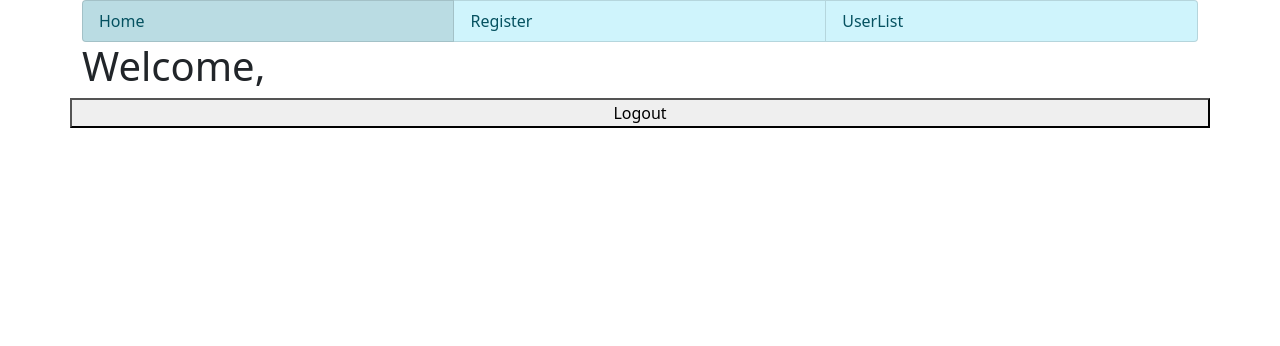
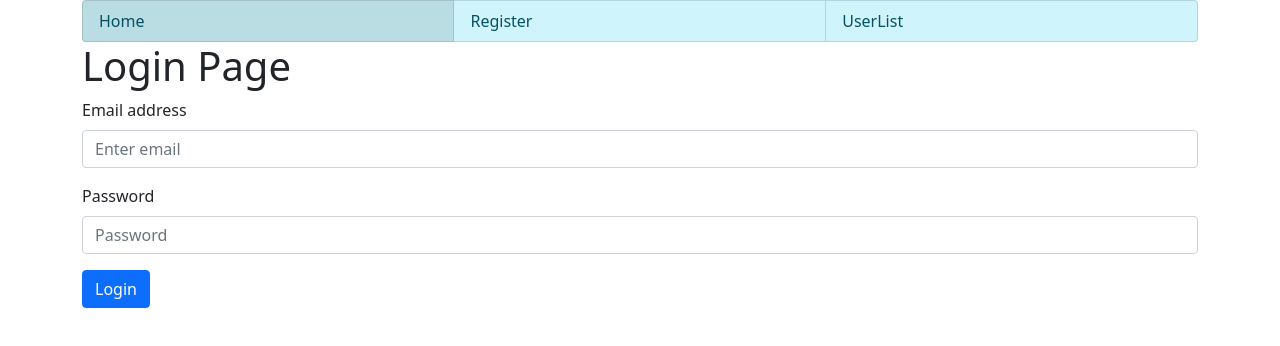
Before and after one commit to msfi-maneeshg/react-demo, a React (Create React App) app: page / in a window 1280 px wide. Both pictures are taken after a click on the button "Login". Shown: the top 346 px of the page. Built offline with nearby package versions, Linux system fonts and the light colour scheme.

Commit message:
update the login page with redux

```diff
--- a/src/Login.jsx
+++ b/src/Login.jsx
@@ -1,140 +1,125 @@
-import React from 'react'
-import {Form,Button,Alert   } from 'react-bootstrap';
+import React,{ useState }  from 'react'
+import {Form,Button,Alert,Table,Container,Row,Col} from 'react-bootstrap';
 import {useSelector,useDispatch} from 'react-redux';
-import {callLogout} from './store/reducers';
+import {callLogout,callLogin} from './store/reducers';
 
-class LoginPage extends React.Component{
-    constructor(props){
-        super(props)
+function LoginPage() {
+    const dispatch = useDispatch();
     let inputFieldComponent = {
         value :"",
         isValid : true,
         errorMessage : ""
     }
+    let [emailData, setEmailData] = useState(inputFieldComponent);
+    let [passwordData, setPasswordData] = useState(inputFieldComponent);
+    let [isShowAlertMessage, setIsShowAlertMessage] = useState(false);
+    let [isSubmitting, setIsSubmitting] = useState(false);
+    let [responseData,setResponseData] = useState('');
+    // let [isStatusOK,setIsStatusOK] = useState(false);
 
-        this.state = {
-            email : inputFieldComponent,
-            password:inputFieldComponent,
-            isShowAlertMessage:false
-        }
-    }
 
-    setFormValue(e){
-        this.setState({isSubmit:false})
+      let setFormValue = (e) =>{
        let inputFieldComponent = {
             value :e.target.value,
             isValid : true,
             errorMessage : ''
         };
         if (e.target.name === 'email'){
-            this.setState({email:inputFieldComponent});
+            setEmailData(inputFieldComponent);
         }else if (e.target.name === 'password'){
-            this.setState({password:inputFieldComponent});
+            setPasswordData(inputFieldComponent);
         }
     }
 
-    submitLoginDetails(e){
+
+    let closeAlertMessage = () =>{
+       setIsShowAlertMessage(false);
+    }
+    let submitLoginDetails = (e) =>{
+        setIsSubmitting(true);
         let validation = true
+
         //-------- Email validation
-        if(!this.state.email.value){
-            this.setState({email:{value:this.state.email.value,isValid:false,errorMessage:'Email Address can not be empty'}});
+        if(!emailData.value){
+            setEmailData({value:emailData.value,isValid:false,errorMessage:'Email Address can not be empty'});
             validation = false
         }else{
             var emailPattern = new RegExp(/^[a-zA-Z0-9+_.-]+[@]+[a-zA-Z0-9.-]+[.]+[a-zA-Z0-9.-]+$/i);
-
-            if (!emailPattern.test(this.state.email.value)) {
-                this.setState({email:{value:this.state.email.value,isValid:false,errorMessage:'Please enter valid email address.'}});
+            if (!emailPattern.test(emailData.value)) {
+                setEmailData({value:emailData.value,isValid:false,errorMessage:'Please enter valid email address.'});
                 validation = false
             }
-
         }
 
         //-------- Password validation
-         if(!this.state.password.value){
-            this.setState({password:{value:this.state.password.value,isValid:false,errorMessage:'Password can not be empty'}});
+        if(!passwordData.value){
+            setPasswordData({value:passwordData.value,isValid:false,errorMessage:'Password can not be empty'});
             validation = false
         }
+        console.log("validation: "+validation)
         if(validation){
-            this.setState({isSubmit:true})
+            let isStatusOK = false;
             //-------- sending post request for login
             const requestOptions = {
                 method: 'POST',
                 headers: { 'Content-Type': 'application/json','Access-Control-Allow-Origin':'*' },
                 body: JSON.stringify({
-                    email:  this.state.email.value,
-                    password:  this.state.password.value
+                    email:  emailData.value,
+                    password:  passwordData.value
                 })
             };
             fetch('http://localhost:8000/login', requestOptions)
                 .then((response) => {
-                    const data = response.json()
                     if(response.status === 200){
-                        this.setState({ isStatusOK: true })
-                    }else {
-                        this.setState({ isStatusOK: false })
+                        isStatusOK = true;
                     }
-                    return data
+                    return response.json();
                 })
                 .then((data) => {
-                    console.log(data)
-                    if (this.state.isStatusOK){
-                        this.setState({ responseData: data.content,isLogin:true })
+                    console.log("isStatusOK: "+isStatusOK)
+                    if (isStatusOK){
+                        dispatch(callLogin(data.content));
+                        //----set data here after loggedin
                     }else{
-                        this.setState({ responseData: data.error,isLogin:false,isShowAlertMessage :true })
+                        setIsShowAlertMessage(true);
+                        setResponseData(data.error);
                     }
 
                 });
-
         }
+        setIsSubmitting(false);
         e.preventDefault();
     }
 
-    logoutUser(){
-        let inputFieldComponent = {
-            value :"",
-            isValid : true,
-            errorMessage : ""
-        }
-        this.setState({
-            isLogin:false,
-            isSubmit:false,
-            email : inputFieldComponent,
-            password : inputFieldComponent
-        })
-
-    }
-
-    closeAlertMessage(){
-        this.setState({isShowAlertMessage :false})
-    }
-    render(){
     return(
         <>
             <h1>Login Page</h1>
-                <Alert show={this.state.isShowAlertMessage} variant='danger' onClose={() => this.closeAlertMessage()}  dismissible>{this.state.responseData}</Alert>
-                <Form onSubmit={(e) => this.submitLoginDetails(e)}>
+            <Alert show={isShowAlertMessage} variant='danger' onClose={closeAlertMessage}  dismissible>{responseData}</Alert>
+            <Form onSubmit={submitLoginDetails}>
+                {/*Email Details*/}
                 <Form.Group controlId="email">
                     <Form.Label>Email address</Form.Label>
-                        <Form.Control type="email" value={this.state.email.value} name="email" onChange={(e)=> this.setFormValue(e)} placeholder="Enter email" />
-                        <Form.Text><ValidationError filedInfo={this.state.email}/></Form.Text>
+                    <Form.Control type="email" value={emailData.value} name="email" onChange={setFormValue} placeholder="Enter email" />
+                    <Form.Text><ValidationError filedInfo={emailData}/></Form.Text>
                 </Form.Group>
 
+                {/*Password Details*/}
                 <Form.Group controlId="password">
                     <Form.Label>Password</Form.Label>
-                        <Form.Control type="password" value={this.state.password.value} name="password" onChange={(e)=> this.setFormValue(e)} placeholder="Password" />
-                        <Form.Text><ValidationError filedInfo={this.state.password}/></Form.Text>
+                    <Form.Control type="password" value={passwordData.value} name="password" onChange={setFormValue} placeholder="Password" />
+                    <Form.Text><ValidationError filedInfo={passwordData}/></Form.Text>
                 </Form.Group>
-                    <Button variant="primary" type="submit">Login</Button>
+
+                {/*Submit details*/}
+                <Button variant="primary" type="submit">{isSubmitting ? 'Please wait...' : 'Login'}</Button>
             </Form>
         </>
     );
 }
-}
 
 function Login() {
-    const loginStatus = useSelector((state) => state.changeLoginStatus);
-    console.log(loginStatus);
-    if(loginStatus){
+    const loginStatus = useSelector((state) => state.checkUserLogin);
+    if(loginStatus.isLogin){
         return <UserDashboard />;
     }
     return <LoginPage />;
@@ -142,18 +127,52 @@ function Login() {
 
 function UserDashboard(props){
     const dispatch = useDispatch();
+    const userDetails = useSelector((state) => state.checkUserLogin);
+
+
+    const [isEditable,setIsEditable] = useState(false);
+    const clickLogout = () => {
+        dispatch(callLogout());
+    }
+
+    const editUserInfo = (status) => {
+        setIsEditable(status);
+    }
      return(
         <>
-            <h1>Welcome,</h1>
-           <button onClick={() => dispatch(callLogout())}>Logout</button>
+            <Container>
+                <Row>
+                    <Col xs={9}><h1>Welcome to dashboard</h1></Col>
+                    <Col xs={3} md={{ span: 6, offset: 3 }}><Button variant="secondary" onClick={clickLogout} block>Logout</Button></Col>
+                </Row>
+                <Row>
+                    <Col xs={12}>
+                        <Table bordered hover>
+                        <tbody>
+                            <tr>
+                                <td>Name :</td>
+                                <td>{isEditable? <input type="text" value={userDetails.name} />   :userDetails.name}</td>
+                            </tr>
+                            <tr>
+                                <td>Email :</td>
+                                <td>{isEditable? <input type="text" value={userDetails.email} />   :userDetails.email}</td>
+                            </tr>
+                            <tr>
+                                <td>Phone :</td>
+                                <td>{isEditable? <input type="text" value={userDetails.phone} />   :userDetails.phone}</td>
+                            </tr>
+                        </tbody>
+                    </Table>
+                    </Col>
+                </Row>
+                <Row>
+                    <Col xs={3}><Button variant="info" block onClick={() => editUserInfo(!isEditable)}>{isEditable ?"Back":"Edit"}</Button></Col>
+                </Row>
+            </Container>
         </>
     );
 }
 
-function LogoutUser(){
-
-
-}
 function ValidationError(props){
     if (!props.filedInfo.isValid){
         return(
--- a/src/index.js
+++ b/src/index.js
@@ -3,14 +3,13 @@ import ReactDOM from 'react-dom';
 import './index.css';
 import Home from './Home';
 import 'bootstrap/dist/css/bootstrap.min.css';
-// import reportWebVitals from './reportWebVitals';
 import { store } from './store/store';
 import { Provider } from 'react-redux';
+store.subscribe(getWelcomeMessage);
 function getWelcomeMessage(){
-  // const user = {fName:"Maneesh",lName:"Goyal"}
   ReactDOM.render(
       <Provider store={store}>
-        <Home user={{fName:"Maneesh",lName:"Goyal"}}/>
+        <Home/>
       </Provider>,
     document.getElementById('root')
   );
--- a/src/store/reducers.js
+++ b/src/store/reducers.js
@@ -1,17 +1,34 @@
 import {combineReducers} from 'redux'
-let isLoggedin = true;
-export const changeLoginStatus = (state = isLoggedin,action) => {
-    if(action.type == "login"){
-        return true;
-    }else if (action.type == "logout"){
-        return false;
+let userInformation = {
+    name:"",
+    email:"",
+    phone:"",
+    isLogin:false
+};
+
+//-----------login logout reducers
+export const checkUserLogin = (state = userInformation,action) => {
+     if(action.type === "login"){
+        userInformation.name = action.payload.name;
+        userInformation.email = action.payload.email;
+        userInformation.phone = action.payload.phone;
+        userInformation.isLogin = true;
+
+        return userInformation;
+    }else if (action.type === "logout"){
+        userInformation.name = "";
+        userInformation.email ="";
+        userInformation.phone ="";
+        userInformation.isLogin = false;
+        return userInformation;
     }
     return state;
 }
 
-export const CallLogin = () => {
+export const callLogin = (userData) => {
     return{
-        type:"login"
+        type:"login",
+        payload:userData,
     }
 }
 export const callLogout = () => {
@@ -21,6 +38,6 @@ export const callLogout = () => {
 }
 
 export const rootReducer = combineReducers({
-    changeLoginStatus
+    checkUserLogin,
 });
 export default rootReducer;
--- a/src/store/store.js
+++ b/src/store/store.js
@@ -1,4 +1,7 @@
 import {createStore} from 'redux'
 import {rootReducer} from './reducers'
 
-export const  store = createStore(rootReducer,window.__REDUX_DEVTOOLS_EXTENSION__ && window.__REDUX_DEVTOOLS_EXTENSION__());
+export const  store = createStore(
+    rootReducer,
+    window.__REDUX_DEVTOOLS_EXTENSION__ && window.__REDUX_DEVTOOLS_EXTENSION__()
+    );
```
Also changed, not shown: package.json (+8 -18 lines), src/Home.jsx (+4 -4 lines), 2 other files (tests, documents, lock files or other folders). Lines whose indentation alone changed are shown as unchanged.
